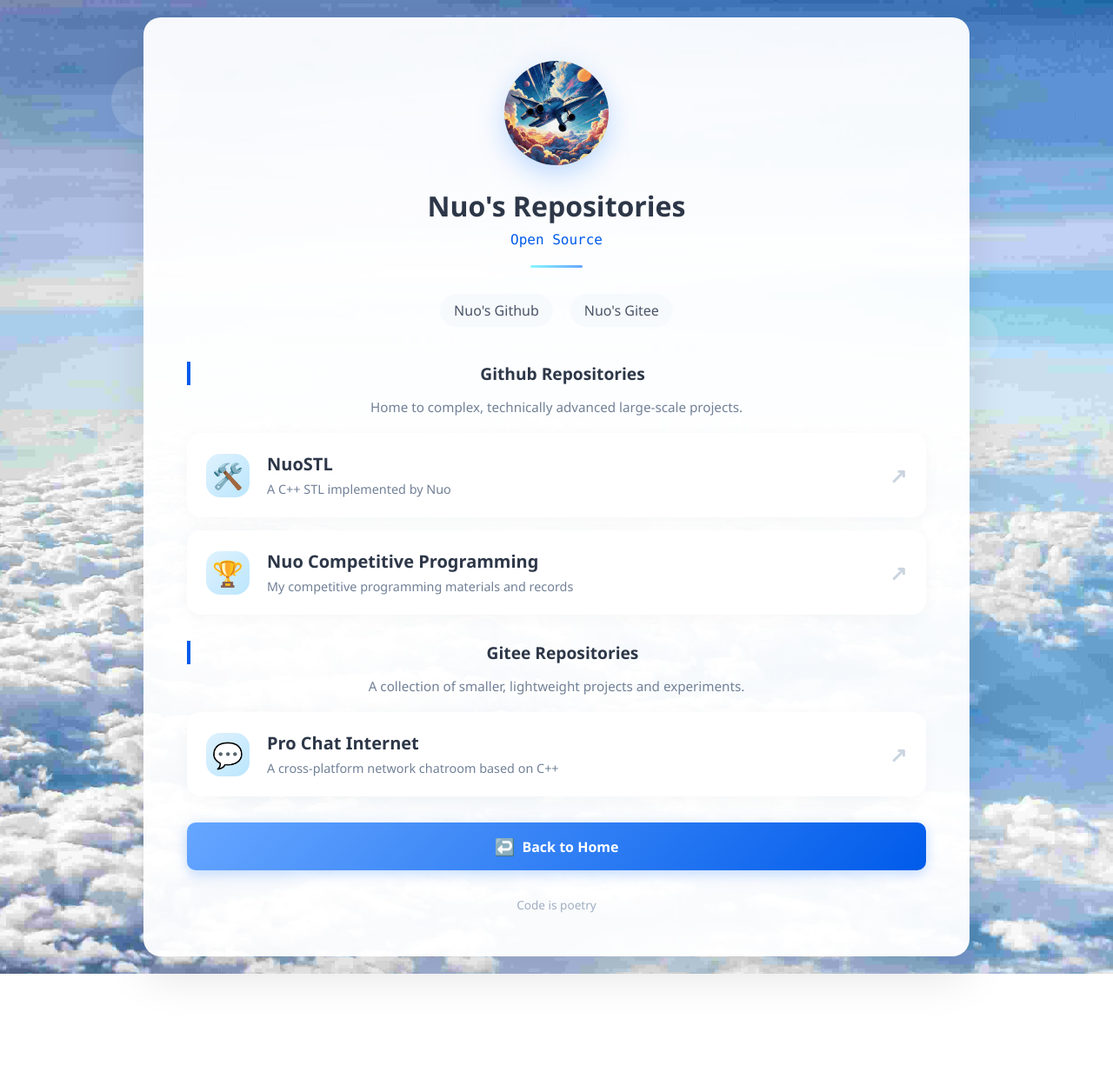
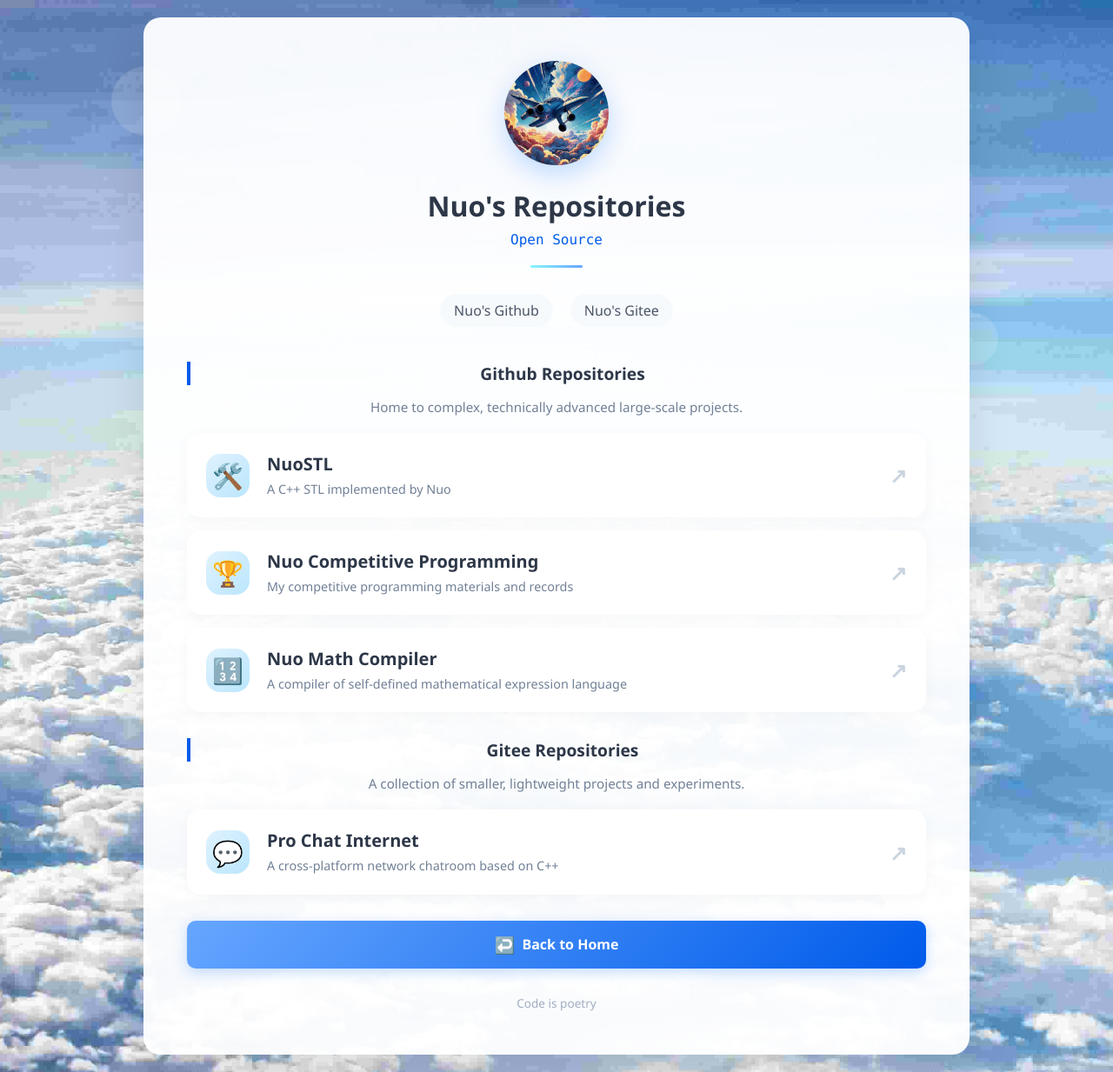
Before and after one commit to nuo534202/nuo534202.github.io, a Jekyll site: the page repository/index.html, which Jekyll copies as it is, in a window 1280 px wide. Shown: the whole page at 87% size. Built offline with Jekyll 4.4.1, drawn with Linux system fonts in a browser that asks for light colours.

Commit message:
add nuo-math-compiler

```diff
--- a/repository/index.html
+++ b/repository/index.html
@@ -50,6 +50,14 @@
                     </div>
                     <div class="card-arrow">↗</div>
                 </a>
+                <a href="https://gitee.com/nuo534202/nuo-math-compiler/" target="_blank" class="link-card repo-card">
+                    <div class="card-icon">🔢</div>
+                    <div class="card-content">
+                        <h3>Nuo Math Compiler</h3>
+                        <p>A compiler of self-defined mathematical expression language</p>
+                    </div>
+                    <div class="card-arrow">↗</div>
+                </a>
             </div>
         </div>
 
```
